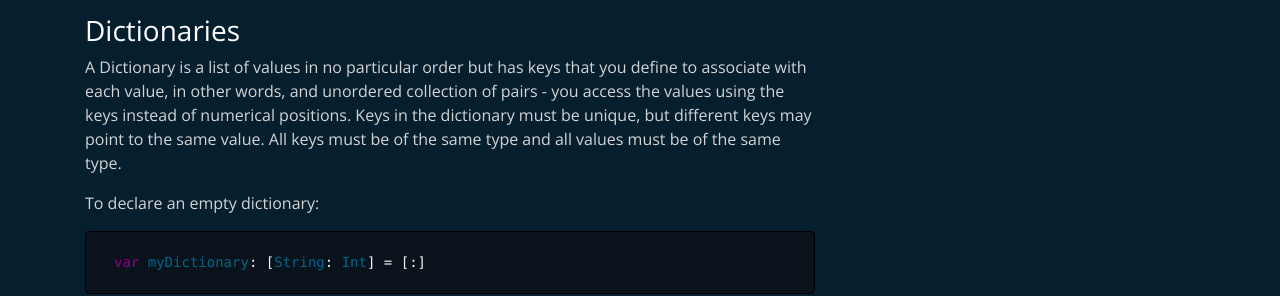
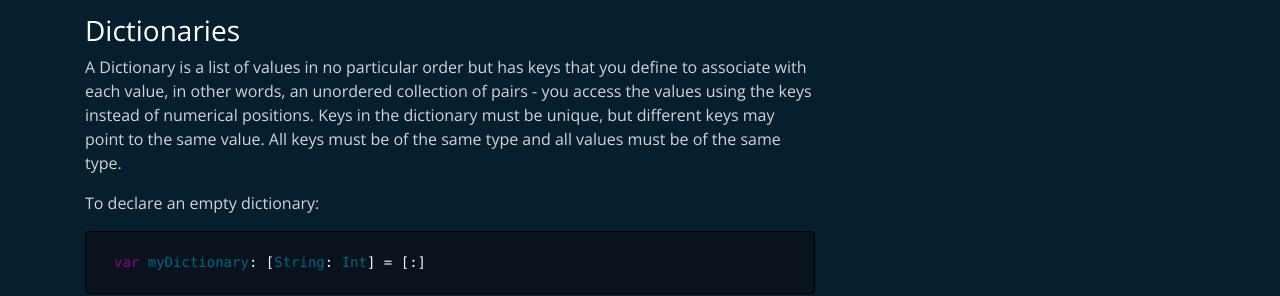
Before and after one commit to Swift-Lang-Learn/swift-lang-learn.github.io, a Jekyll site: the page built from _posts/2019-03-03-collections.md, in a window 1280 px wide and 1400 px high, scrolled down 1263 px. Shown: the part 204-500 px from the top of the window. Built offline with Jekyll 4.4.1, drawn with Linux system fonts in a browser that asks for light colours; some of the changed text lies outside the part shown.

Commit message:
Collections typo fix.

```diff
--- a/_posts/2019-03-03-collections.md
+++ b/_posts/2019-03-03-collections.md
@@ -47,7 +47,7 @@ var mySet: Set<Int> = [1, 2, 3, 4, 5]
 
 
 ### Dictionaries
-A Dictionary is a list of values in no particular order but has keys that you define to associate with each value, in other words, and unordered collection of pairs - you access the values using the keys instead of numerical positions.  Keys in the dictionary must be unique, but different keys may point to the same value.  All keys must be of the same type and all values must be of the same type.
+A Dictionary is a list of values in no particular order but has keys that you define to associate with each value, in other words, an unordered collection of pairs - you access the values using the keys instead of numerical positions.  Keys in the dictionary must be unique, but different keys may point to the same value.  All keys must be of the same type and all values must be of the same type.
 
 To declare an empty dictionary:
 
```
Also changed, not shown: other parts of _posts/2019-03-03-collections.md (+1 -1 lines).
